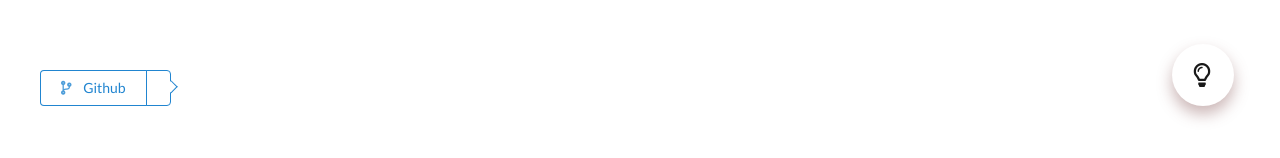
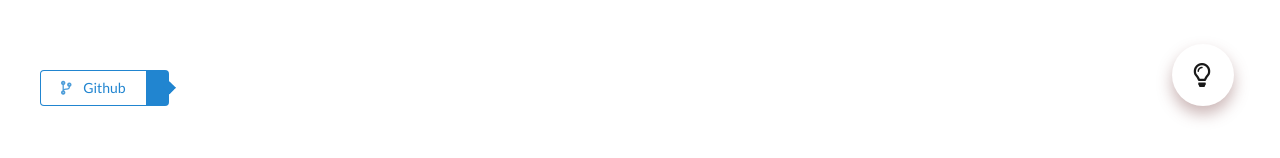
Before and after one commit to varunmoghe/reactimagesearch, a React (Create React App) app: page / in a window 1280 px wide. Shown: the part 654-812 px from the top of the page. Built offline with nearby package versions, Linux system fonts and the light colour scheme.

Commit message:
git button style update

```diff
--- a/src/components/App.js
+++ b/src/components/App.js
@@ -51,7 +51,7 @@ class App extends React.Component {
                         <div className="ui basic blue button">
                             <i className="fork icon" /> Github
                         </div>
-                        <a className="ui basic right pointing blue label"></a>
+                        <a className="ui right pointing blue label"></a>
                     </div>
                 </a>
             </div>
```
